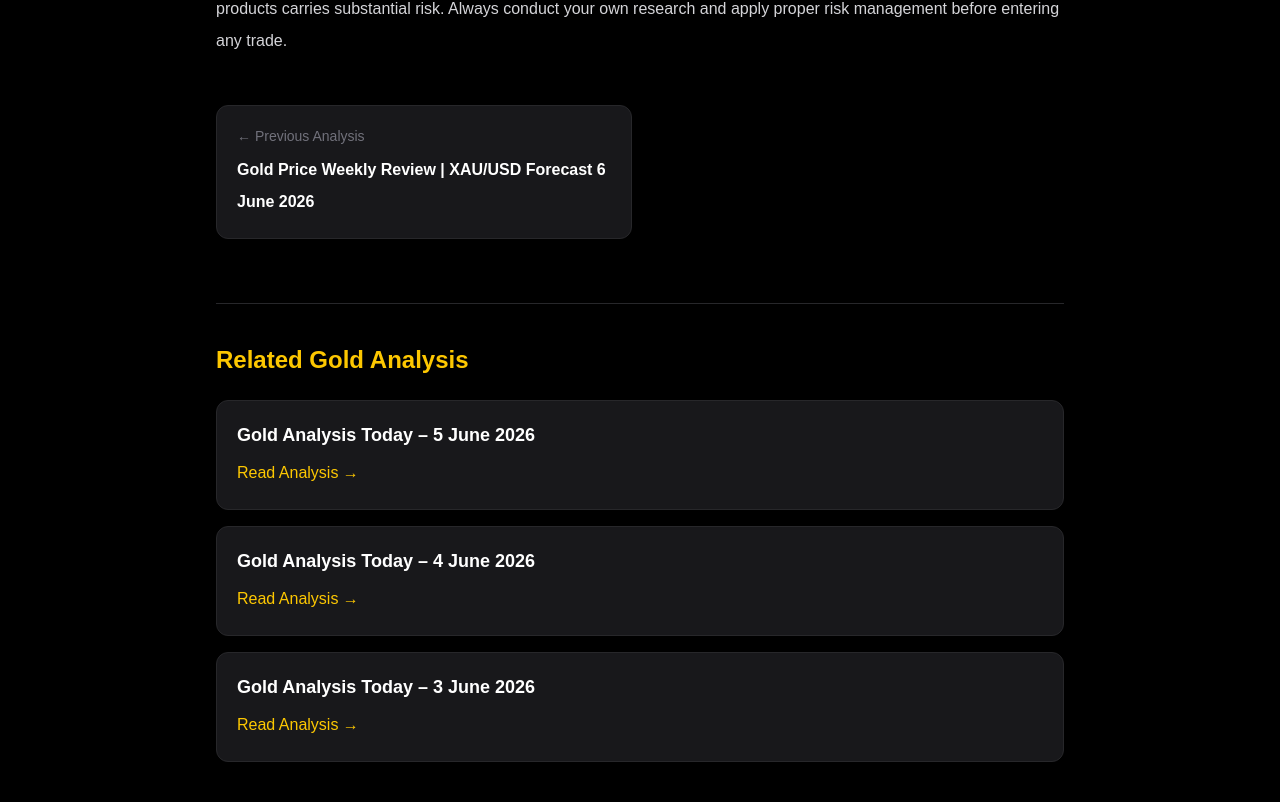
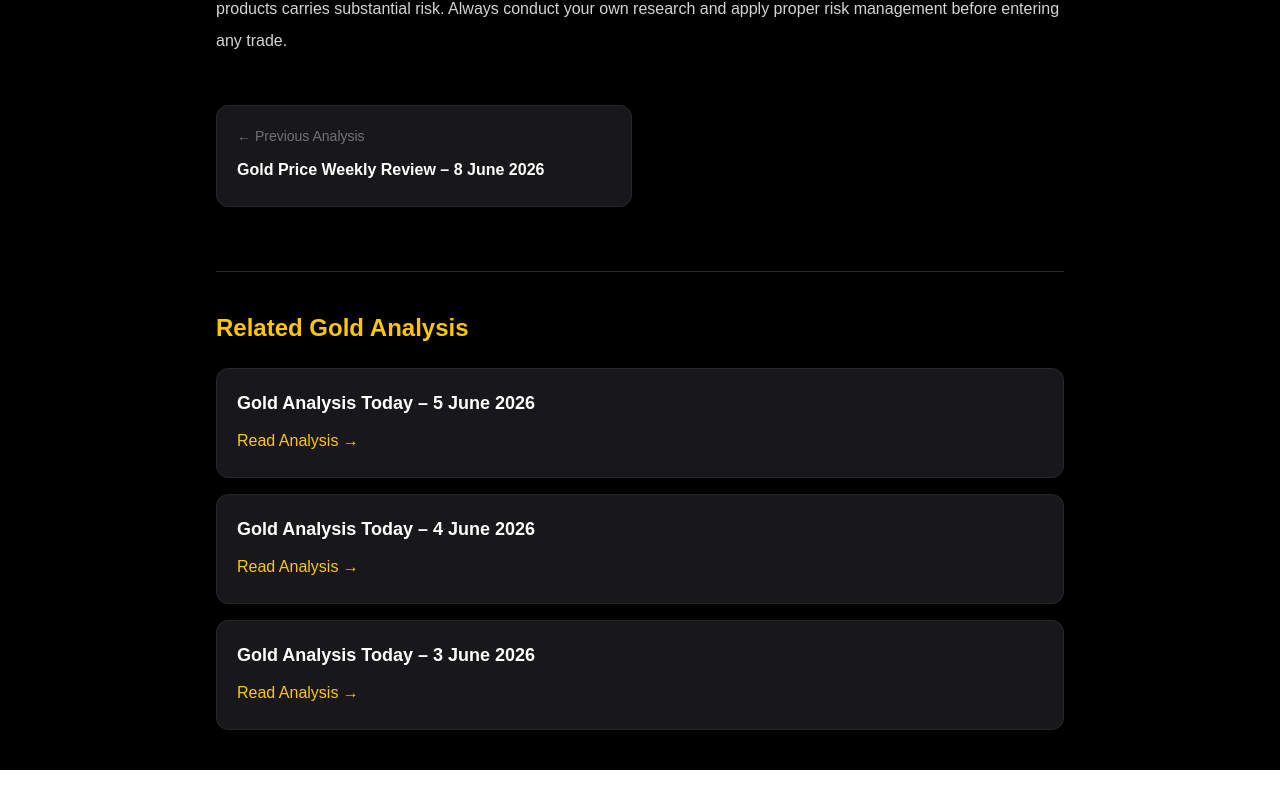
Before and after one commit to CSOoi1181/gold-trader-hub, a Next.js app: page /analysis/gold-analysis-2026-06-09 in a window 1280 px wide. Shown: the part 8403-9205 px from the top of the page. After the commit the page ends 9173 px from the top, so only its background shows below. Built offline with nearby package versions, Linux system fonts and the light colour scheme.

Commit message:
Update 2 gold analysis 9 June 2026

```diff
--- a/app/analysis/gold-analysis-2026-06-08/page.tsx
+++ b/app/analysis/gold-analysis-2026-06-08/page.tsx
@@ -289,6 +289,10 @@ export default function GoldAnalysisArticle() {
               title: "Gold Analysis Today – 6 June 2026",
               href: "/analysis/gold-analysis-2026-06-06",
             }}
+            next={{
+                title: "Gold Analysis Today – Gold Holds Above $4,300 Ahead of CPI Data | 9 June 2026",
+                href: "/analysis/gold-analysis-2026-06-09",
+         }}
           />
 
           <RelatedArticles />
--- a/app/analysis/gold-analysis-2026-06-09/page.tsx
+++ b/app/analysis/gold-analysis-2026-06-09/page.tsx
@@ -774,8 +774,8 @@ export default function GoldAnalysisArticle() {
 
 <ArticleNavigation
   previous={{
-    title: "Gold Price Weekly Review | XAU/USD Forecast 6 June 2026",
-    href: "/analysis/gold-analysis-2026-06-06",
+    title: "Gold Price Weekly Review – 8 June 2026",
+    href: "/analysis/gold-analysis-2026-06-08",
   }}
 />
 
```
